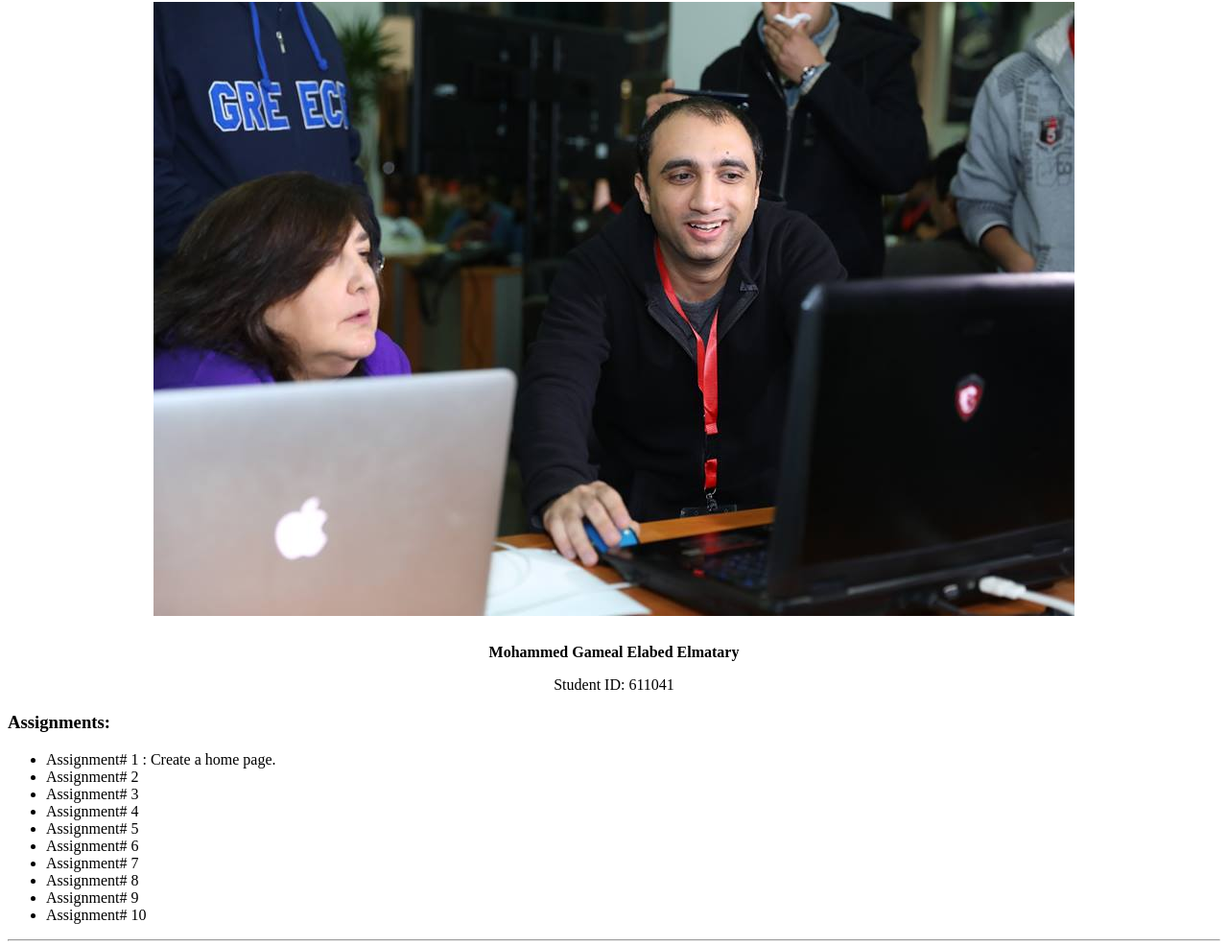
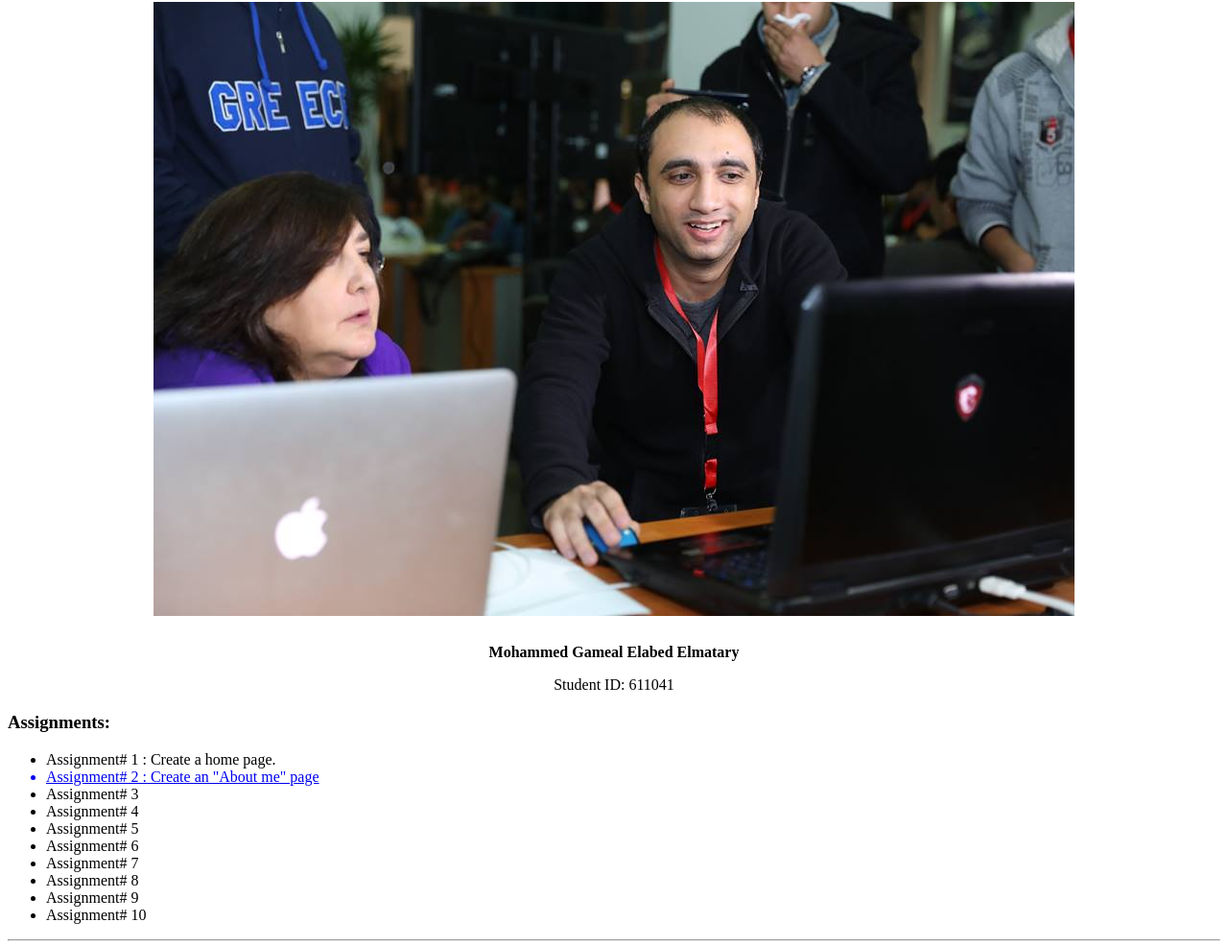
Before and after one commit to emadadel999/microgt.github.io, a plain HTML site: page index.html in a window 1280 px wide. Shown: the part 78-1064 px from the top of the page at 96% size. Drawn offline with Linux system fonts and the light colour scheme; grey boxes are pictures that could not be loaded.

Commit message:
Update index.html

```diff
--- a/index.html
+++ b/index.html
@@ -30,7 +30,7 @@
 
 <ul>
     <li>Assignment# 1 : Create a home page.</li>
-    <li>Assignment# 2</li>
+    <a href="aboutme\aboutme.html"> <li>Assignment# 2 : Create an "About me" page</li></a>
     <li>Assignment# 3</li>
     <li>Assignment# 4</li>
     <li>Assignment# 5</li>
```
